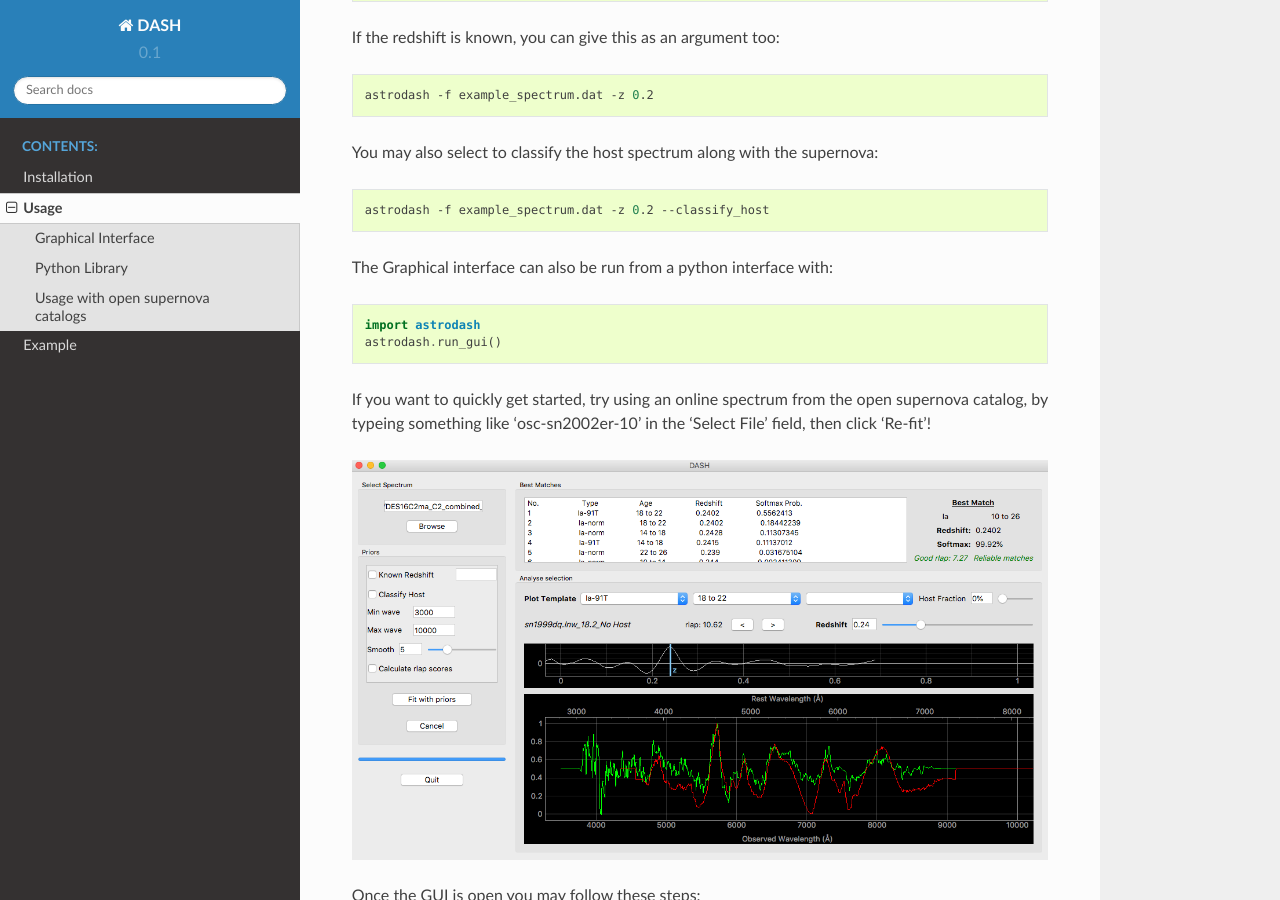
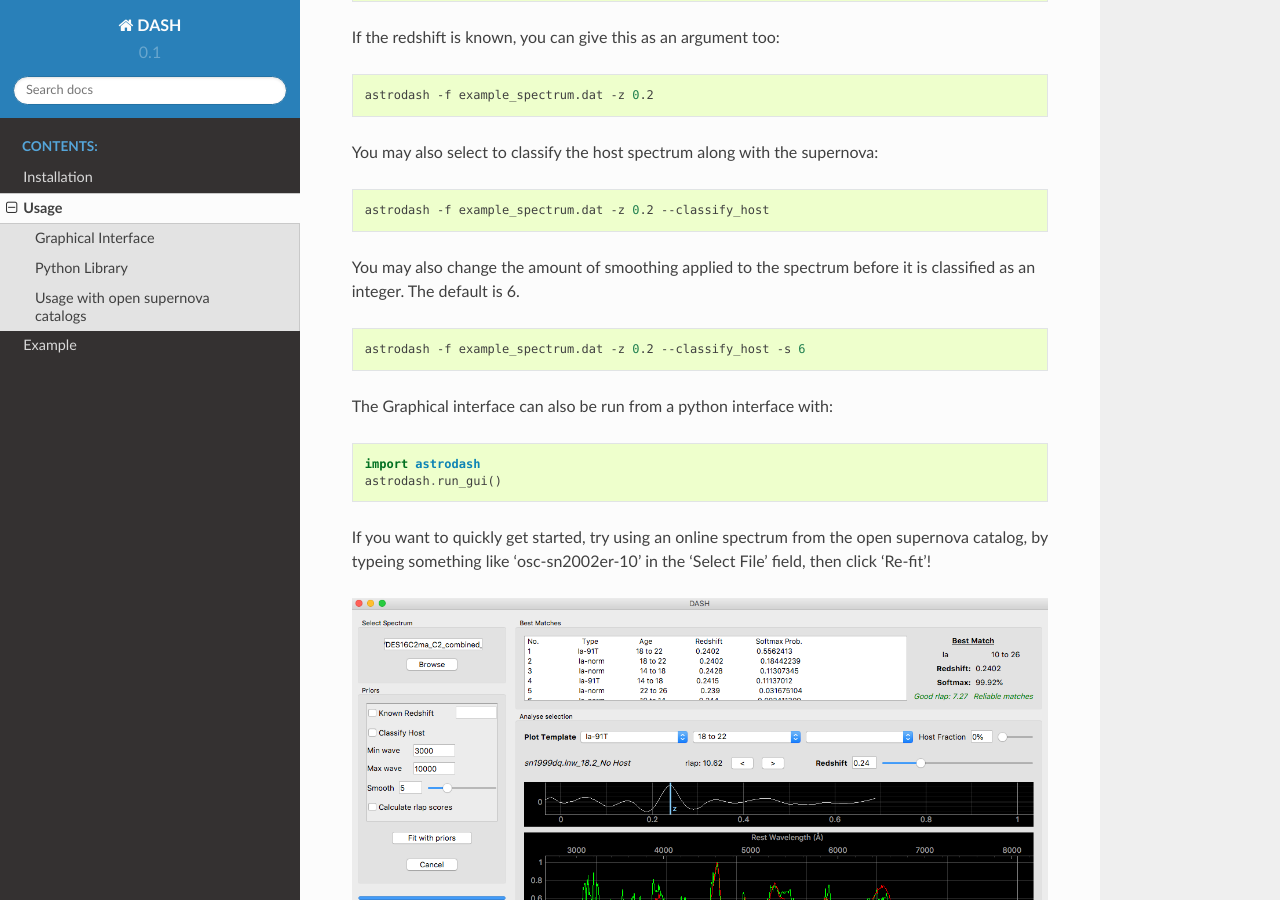
Before and after one commit to daniel-muthukrishna/astrodash, a Sphinx documentation site: the page built from docs/usage.rst, in a window 1280 px wide and 900 px high, scrolled down 443 px. Built offline with Sphinx 7.4.7 and the Read the Docs theme 2.0.0, drawn with Linux system fonts in a browser that asks for light colours.

Commit message:
Added optional arguments when running the DASH graphical interface straight from terminal. Fixed bugs.

```diff
--- a/docs/usage.rst
+++ b/docs/usage.rst
@@ -27,6 +27,12 @@ You may also select to classify the host spectrum along with the supernova:
 .. code-block:: bash
 
     astrodash -f example_spectrum.dat -z 0.2 --classify_host
+
+You may also change the amount of smoothing applied to the spectrum before it is classified as an integer. The default is 6.
+
+.. code-block:: bash
+
+    astrodash -f example_spectrum.dat -z 0.2 --classify_host -s 6
 
 
 The Graphical interface can also be run from a python interface with:
--- a/setup.py
+++ b/setup.py
@@ -9,7 +9,7 @@ with open(path.join(here, 'README.rst'), encoding='utf-8') as f:
     long_description = f.read()
 
 setup(name='astrodash',
-    version='1.0.13',
+    version='1.0.14',
     description='Deep Learning for Automated Spectral Classification of Supernovae',
     long_description=long_description,
     url='https://github.com/daniel-muthukrishna/DASH',
```
